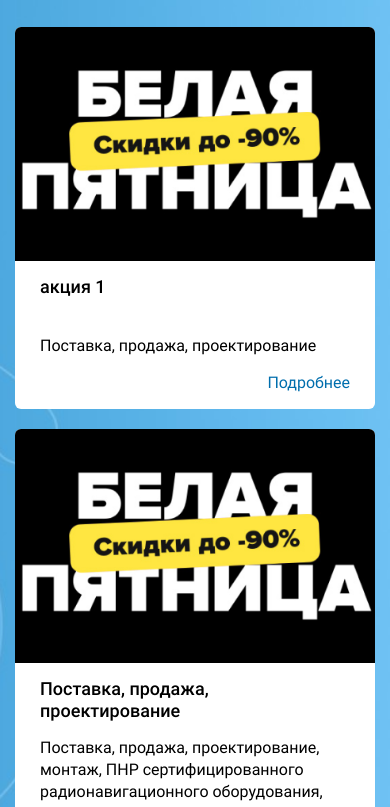
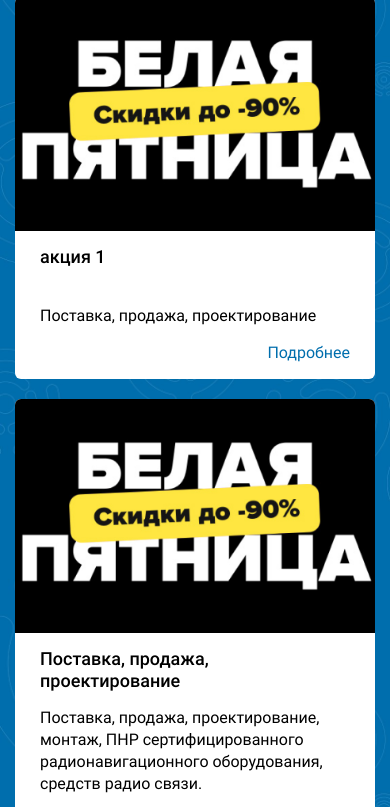
Before and after one commit to kostyapoymenov/sea-device, a website built with webpack: page src/stocks.pug in a window 390 px wide. Shown: the part 331-1138 px from the top of the page. Built offline with nearby package versions, Linux system fonts and the light colour scheme; files whose address does not match are found by name.

Commit message:
mobile version

```diff
--- a/src/all-pages.pug
+++ b/src/all-pages.pug
@@ -5,15 +5,15 @@ block center-position
     .container
       ul
         li(style="margin-bottom: 15px")
-          a(href="/" target="_blank") ✔ Главная
+          a(href="/" target="_blank") ✔✔ Главная
         li(style="margin-bottom: 15px")
-          a(href="/stocks.html" target="_blank") ✔ Акции
+          a(href="/stocks.html" target="_blank") ✔✔ Акции
         li(style="margin-bottom: 15px")
-          a(href="/stock-page.html" target="_blank") ✔ Страница конкретной акции
+          a(href="/stock-page.html" target="_blank") ✔✔ Страница конкретной акции
         //- li(style="margin-bottom: 15px")
         //-   a(href="/skidki.html" target="_blank") Скидки
         li(style="margin-bottom: 15px")
-          a(href="/catalog.html" target="_blank") ✔ Каталог
+          a(href="/catalog.html" target="_blank") ✔✔ Каталог
         li(style="margin-bottom: 15px")
           a(href="/product-page-price.html" target="_blank") ✔ Карточка товара с ценой
         li(style="margin-bottom: 15px")
@@ -23,12 +23,12 @@ block center-position
         li(style="margin-bottom: 15px")
           a(href="/news-page.html" target="_blank") Страница конкретной услуги
         li(style="margin-bottom: 15px")
-          a(href="/about.html" target="_blank") ✔ О компании
+          a(href="/about.html" target="_blank") ✔✔ О компании
         li(style="margin-bottom: 15px")
-          a(href="/news.html" target="_blank") ✔ Новости
+          a(href="/news.html" target="_blank") ✔✔ Новости
         li(style="margin-bottom: 15px")
-          a(href="/news-page.html" target="_blank") ✔ Страница конкретной новости
+          a(href="/news-page.html" target="_blank") ✔✔ Страница конкретной новости
         li(style="margin-bottom: 15px")
-          a(href="/contacts.html" target="_blank") Контакты
+          a(href="/contacts.html" target="_blank") ✔✔ Контакты
         li(style="margin-bottom: 15px")
-          a(href="/basket.html" target="_blank") ✔ Корзина
+          a(href="/basket.html" target="_blank") ✔✔ Корзина
--- a/src/base/sass/_base.sass
+++ b/src/base/sass/_base.sass
@@ -10,6 +10,12 @@ body
     background-size: cover
     background-repeat: no-repeat
     background-position: center
+
+    @include media_768
+      background-image: url(../images/bg/bg-mobile.jpg)
+      background-size: 100% auto
+      background-repeat: repeat
+
   &.body-hidden
     overflow: hidden
 
@@ -50,6 +56,13 @@ button
 
 .section
   padding: 60px 0
+
+  @include media_768
+  padding: 30px 0
+
+.section-stocks
+  .grid.grid--2
+    grid-template-columns: repeat(auto-fill, minmax(300px, 1fr))
 
 .section-title
   color: $black
@@ -105,7 +118,7 @@ button
   grid-template-columns: repeat(auto-fill, minmax(250px, 1fr))
 
 .grid.grid--2
-  grid-template-columns: repeat(auto-fill, minmax(350px, 1fr))
+  grid-template-columns: repeat(auto-fill, minmax(320px, 1fr))
 
 .grid.grid--3
   grid-template-columns: repeat(2, 1fr)
@@ -152,6 +165,10 @@ button
     width: 100%
     text-align: center
     margin: 20px 0 30px
+
+    img
+      @include media_576
+        width: 100%
 
   &__list
     padding-left: 20px
@@ -265,6 +282,9 @@ button
   &::placeholder
     color: $blue
 
+  @include media_768
+    padding: 10px
+
 .textarea
   display: inline-block
   width: 100%
--- a/src/components/basket-card/_basket-card.sass
+++ b/src/components/basket-card/_basket-card.sass
@@ -5,6 +5,9 @@
   overflow: hidden
   margin-bottom: 15px
   display: flex
+
+  @include media_576
+    flex-direction: column
 
   &:last-child
     margin-bottom: 0
@@ -26,6 +29,10 @@
     color: $blueDark
     font-weight: 600
     padding-right: 40px
+    display: inline-block
+
+    @include media_1200
+    font-size: 1.25rem
 
   &__bottom
     display: flex
@@ -33,9 +40,16 @@
     justify-content: space-between
     margin-top: 40px
 
+    @include media_380
+      align-items: inherit
+      flex-direction: column
+
   &__price
     display: flex
     align-items: flex-end
+
+    @include media_380
+    margin-bottom: 10px
 
     &-old
       position: relative
@@ -43,6 +57,9 @@
       font-weight: 400
       color: #D0D9DE
       display: inline-block
+
+      @include media_576
+        font-size: 1rem
 
       &::after
         content:''
@@ -54,10 +71,12 @@
         background-color: #D0D9DE
 
     &-new
-      font-size: 1.563rem
       font-weight: 700
       color: $black
       display: block
+
+      @include media_576
+        font-size: 1.375rem
 
   &__sale
     background-color: #6EC2F4
--- a/src/components/basket/_basket.sass
+++ b/src/components/basket/_basket.sass
@@ -1,12 +1,29 @@
 .basket
   display: flex
+
+  @include media_992
+    flex-direction: column
 
   &-body
     width: 70.97%
 
+    @include media_1200
+      width: 70%
+
+    @include media_992
+      width: 100%
+
   &-cheque
     width: 27.8%
     margin-left: 15px
+
+    @include media_1200
+      width: 30%
+
+    @include media_992
+      width: 100%
+      margin-left: 0
+      margin-top: 20px
 
     &__inner
       border-radius: $border-radius
@@ -54,6 +71,9 @@
         background-position: center
         background-size: cover
 
+      &-count
+        min-width: 50px
+
       &:nth-child(2n-1)
         background-color: #e4f5fe
 
@@ -80,18 +100,32 @@
     &__btns
       margin-top: 30px
 
+    &__btn
+      @include media_576
+        width: 100%
+        text-align: center
+
   &-order
     display: flex
+
+    @include media_768
+      flex-direction: column
 
     &__left
       width: 40%
       padding-right: 15px
+
+      @include media_768
+        width: 100%
 
     &__text
       color: $white
 
     &__right
       width: 60%
+
+      @include media_768
+        width: 100%
 
   &-form
     &__row
@@ -106,3 +140,7 @@
     &__btns
       display: flex
       justify-content: right
+
+      button
+        @include media_576
+          width: 100%
--- a/src/components/styles/_about.sass
+++ b/src/components/styles/_about.sass
@@ -8,17 +8,54 @@
       background-color: $white
       padding: 20px 100px 20px 30px
       border-radius: $border-radius
+
+      @include media_992
+        width: 100%
+        padding: 20px 30px
+
     &--img
       width: 40%
-      left: -70px
+      left: -5%
       position: relative
+
+      @include media_992
+        width: 50%
+        left: 0
+        bottom: -25px
+
+      @include media_576
+        width: 100%
+        bottom: 0
+
+      img
+        width: 100%
+
+  @include media_992
+    flex-direction: column-reverse
+
+      width: 100%
   &-reverse
     .about-block--text
-      padding: 20px 30px 20px 100px
+      padding: 20px 30px
+
+      @include media_992
+        right: 0
+        bottom: -25px
+
     .about-block--img
       text-align: right
       left: inherit
-      right: -70px
+      right: -5%
+
+      @include media_992
+        right: 0
+        bottom: -25px
+
+      @include media_576
+        bottom: 0
+
+    @include media_992
+      flex-direction: column
   // &-pictures
   //   text-align: center
 .presentation
@@ -29,6 +66,17 @@
   border-radius: $border-radius
   margin-top: 40px
   padding: 20px
+
+  @include media_992
+    grid-template-columns: repeat(auto-fill, 23.5%)
+    justify-content: center
+
+  @include media_576
+    grid-template-columns: repeat(auto-fill, 30%)
+
+  @include media_450
+    grid-template-columns: repeat(auto-fill, 40%)
+
   &__item
     display: block
     width: 120px
--- a/src/components/styles/_contacts.sass
+++ b/src/components/styles/_contacts.sass
@@ -34,3 +34,7 @@
     color: $black
     font-weight: 300
     margin-top: 10px
+
+  &.grid.grid--3
+    @include media_768
+      grid-template-columns: repeat(1, 1fr)
--- a/src/mixins/sass/_media-queries.sass
+++ b/src/mixins/sass/_media-queries.sass
@@ -25,3 +25,7 @@
 @mixin media_450
   @media (max-width: 450px)
     @content
+
+@mixin media_380
+  @media (max-width: 450px)
+    @content
--- a/src/stocks.pug
+++ b/src/stocks.pug
@@ -11,7 +11,7 @@ block center-position
   main
     section
       include components/header-main/header-main
-      section.section
+      section.section.section-stocks
         .container
           h2.section-title.section-title--white Акции
           .breadcrambs
```
Also changed, not shown: dist/all-pages.html, dist/css/main.css, dist/stocks.html, 1 other file.
